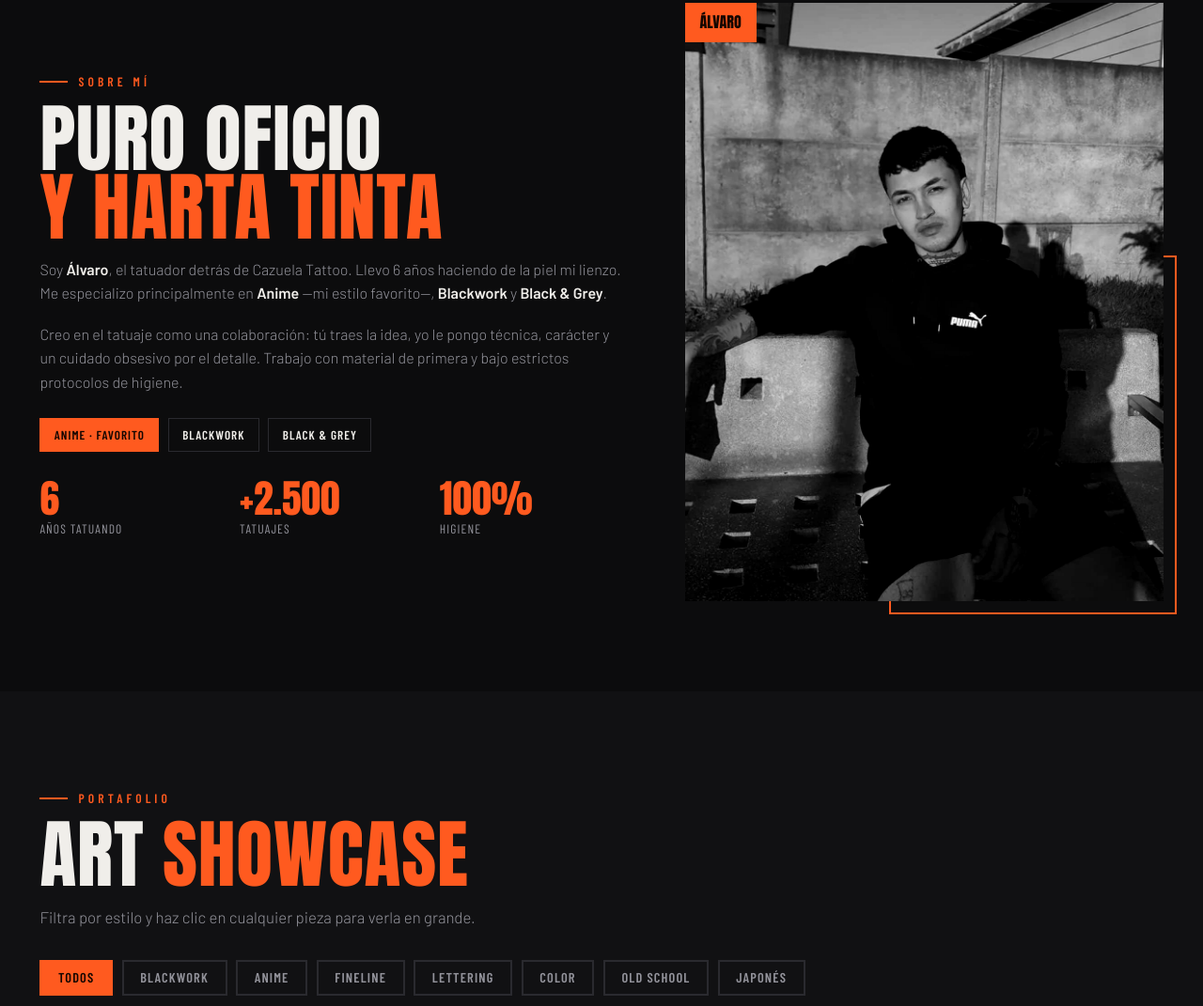
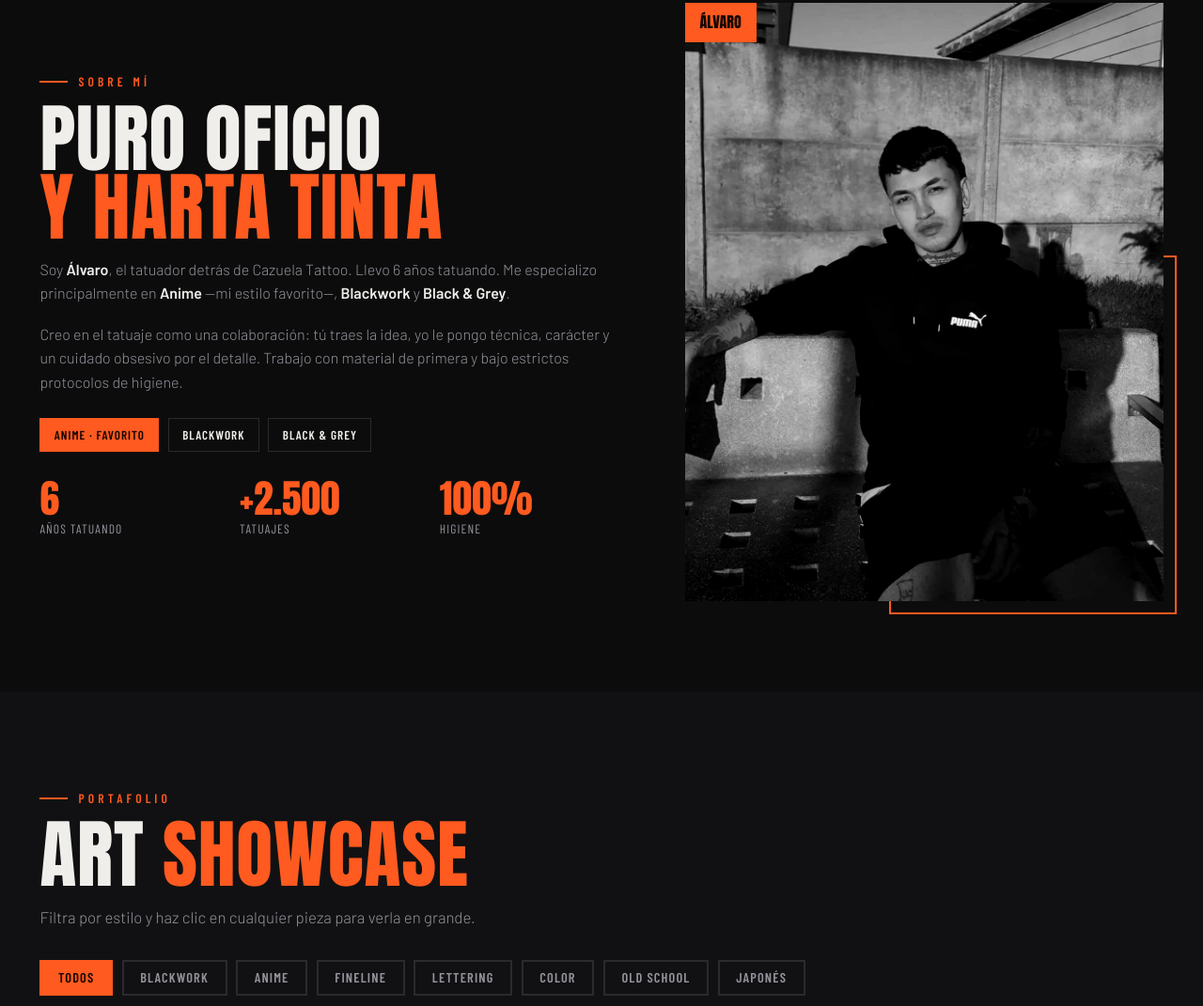
Before and after one commit to nachoavi/cazuelaTattooLandingPage, a plain HTML site: page index.html in a window 1280 px wide. Shown: the part 1044-2115 px from the top of the page at 94% size. Drawn offline with nearby package versions, Linux system fonts and the light colour scheme.

Commit message:
Bio más sencilla: "Llevo 6 años tatuando"
Co-Authored-By: Claude Opus 4.7 <noreply@anthropic.com>

```diff
--- a/index.html
+++ b/index.html
@@ -452,7 +452,7 @@ body::before{
       <span class="eyebrow">Sobre mí</span>
       <h2 class="section-title">PURO OFICIO<br><em>Y HARTA TINTA</em></h2>
       <!-- >>> REEMPLAZAR: texto biográfico editable <<< -->
-      <p>Soy <strong>Álvaro</strong>, el tatuador detrás de Cazuela Tattoo. Llevo 6 años haciendo de la piel mi lienzo. Me especializo principalmente en <strong>Anime</strong> —mi estilo favorito—, <strong>Blackwork</strong> y <strong>Black &amp; Grey</strong>.</p>
+      <p>Soy <strong>Álvaro</strong>, el tatuador detrás de Cazuela Tattoo. Llevo 6 años tatuando. Me especializo principalmente en <strong>Anime</strong> —mi estilo favorito—, <strong>Blackwork</strong> y <strong>Black &amp; Grey</strong>.</p>
       <p>Creo en el tatuaje como una colaboración: tú traes la idea, yo le pongo técnica, carácter y un cuidado obsesivo por el detalle. Trabajo con material de primera y bajo estrictos protocolos de higiene.</p>
       <!-- Especialidades del artista -->
       <div class="about__specs">
```
